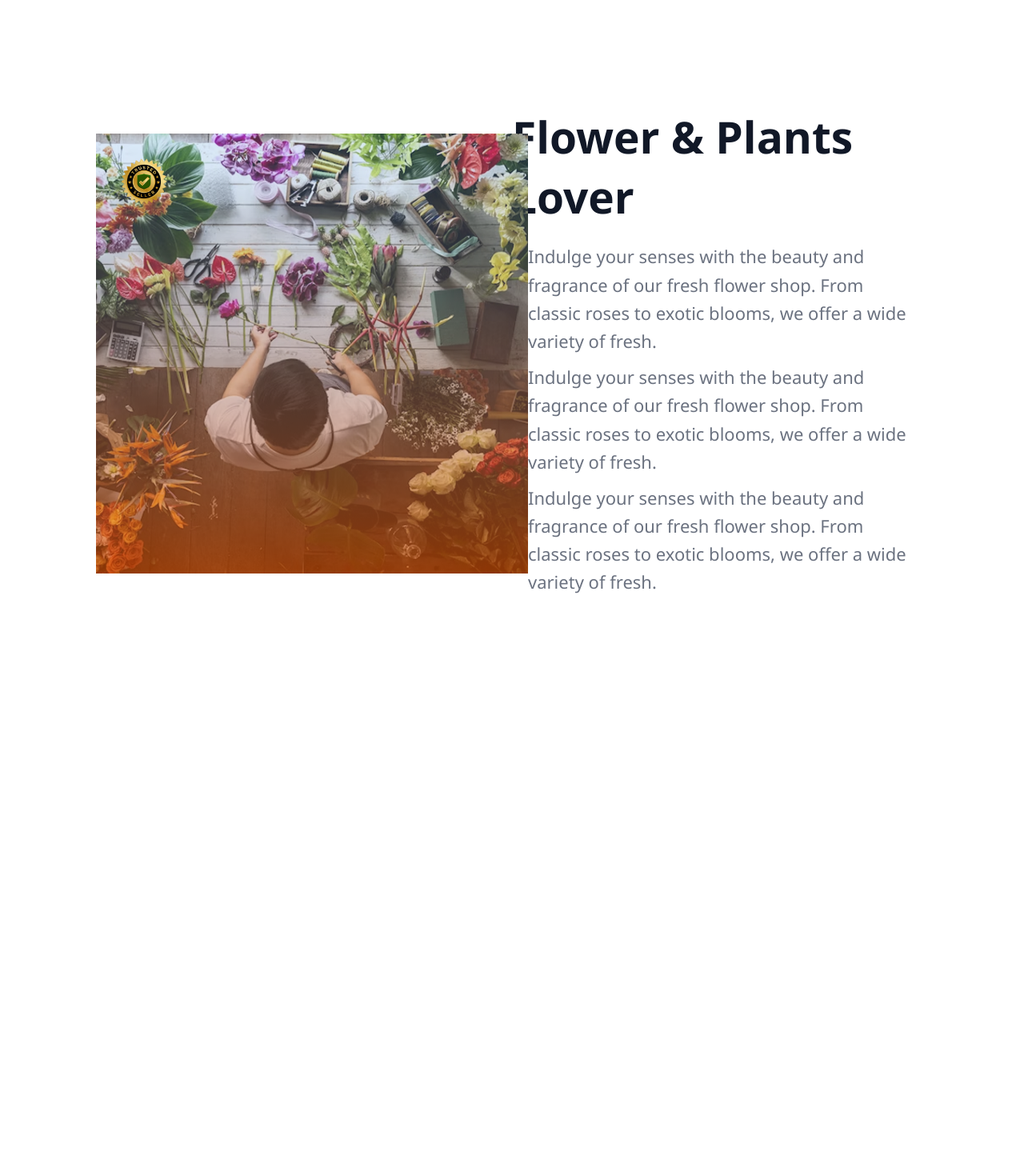
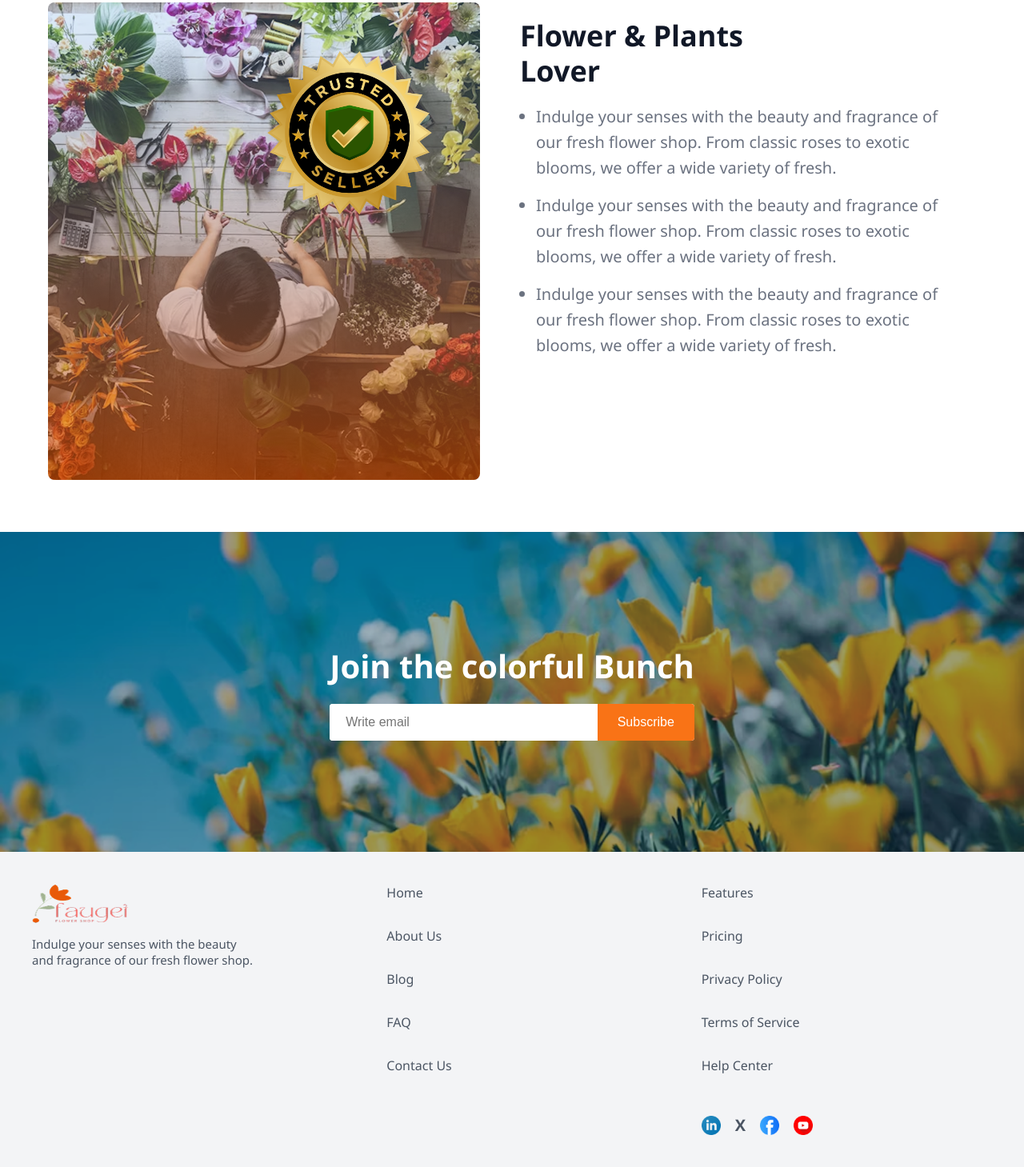
Before and after one commit to nusrat10-cell/Flower-Market, a plain HTML site: page index.html in a window 1280 px wide. Shown: the part 1583-3042 px from the top of the page at 80% size. Before the commit the page ends 2379 px from the top, so only its background shows below. Drawn offline with Linux system fonts and the light colour scheme.

Commit message:
footer section added

```diff
--- a/index.html
+++ b/index.html
@@ -37,14 +37,14 @@
   </p>
 
   <div class="plants-grid">
-    <!-- 8 cards -->
+
     <div class="plant-card">
       <img src="B12A02-Responsive-Flowers/assets/sample-flower-image.png" alt="Lily Blossom">
       <h3>Lily Blossom</h3>
       <p class="price">20 USD</p>
       <button>Add to Cart</button>
     </div>
-    <!-- Duplicate 7 more cards below with same content -->
+
     <div class="plant-card"><img src="B12A02-Responsive-Flowers/assets/sample-flower-image.png"><h3>Lily Blossom</h3><p class="price">20 USD</p><button>Add to Cart</button></div>
     <div class="plant-card"><img src="B12A02-Responsive-Flowers/assets/sample-flower-image.png"><h3>Lily Blossom</h3><p class="price">20 USD</p><button>Add to Cart</button></div>
     <div class="plant-card"><img src="B12A02-Responsive-Flowers/assets/sample-flower-image.png"><h3>Lily Blossom</h3><p class="price">20 USD</p><button>Add to Cart</button></div>
@@ -58,23 +58,81 @@
 
 <section class="plants-lover">
     <div class="content">
+
+
       <div class="image-wrapper">
-      <img src="B12A02-Responsive-Flowers/assets/flower-store.png" alt="Flower Arrangement" />
+        <img src="B12A02-Responsive-Flowers/assets/flower-store.png" alt="Flower Arrangement">
         <div class="trusted-badge">
-        <img src="B12A02-Responsive-Flowers/assets/trusted-badge.png" alt="Trusted Seller Badge" />
+          <img src="B12A02-Responsive-Flowers/assets/trusted-badge.png" alt="Trusted Seller Badge">
         </div>
       </div>
+
+
       <div class="text">
-      <h1>Flower & Plants <br>
-         Lover</h1>
+        <h1>
+          Flower & Plants <br>
+          Lover
+        </h1>
         <ul>
           <li>Indulge your senses with the beauty and fragrance of our fresh flower shop. From classic roses to exotic blooms, we offer a wide variety of fresh.</li>
           <li>Indulge your senses with the beauty and fragrance of our fresh flower shop. From classic roses to exotic blooms, we offer a wide variety of fresh.</li>
           <li>Indulge your senses with the beauty and fragrance of our fresh flower shop. From classic roses to exotic blooms, we offer a wide variety of fresh.</li>
         </ul>
       </div>
+
     </div>
   </section>
+
+
+
+  <section class="newsletter">
+    <div class="overlay">
+      <h2>Join the colorful Bunch</h2>
+      <form>
+        <input type="email" placeholder="Write email" required />
+        <button type="submit">Subscribe</button>
+      </form>
+    </div>
+  </section>
+
+
+  <footer class="footer">
+  <div class="footer-container">
+    <!-- Left -->
+    <div class="footer-left">
+      <img src="B12A02-Responsive-Flowers/assets/logo.png" alt="Logo" class="logo">
+      <p>Indulge your senses with the beauty and fragrance of our fresh flower shop.</p>
+    </div>
+
+    <!-- Center -->
+    <div class="footer-center">
+      <ul>
+        <li>Home</li>
+        <li>About Us</li>
+        <li>Blog</li>
+        <li>FAQ</li>
+        <li>Contact Us</li>
+      </ul>
+    </div>
+
+    <!-- Right + Social -->
+    <div class="footer-right">
+      <ul>
+        <li>Features</li>
+        <li>Pricing</li>
+        <li>Privacy Policy</li>
+        <li>Terms of Service</li>
+        <li>Help Center</li>
+      </ul>
+      <div class="social-icons">
+        <img src="B12A02-Responsive-Flowers/assets/icon-linkedin.png" alt="LinkedIn">
+        <span class="icon-x">X</span>
+        <img src="B12A02-Responsive-Flowers/assets/icon-facebook.png" alt="Facebook">
+        <img src="B12A02-Responsive-Flowers/assets/icon-youtube.png" alt="YouTube">
+      </div>
+    </div>
+  </div>
+</footer>
 
 
 
--- a/style.css
+++ b/style.css
@@ -201,6 +201,7 @@ body {
 body {
   margin: 0;
   font-family: 'Segoe UI', Tahoma, Geneva, Verdana, sans-serif;
+  background-color: #fff;
 }
 
 .plants-lover {
@@ -210,46 +211,51 @@ body {
 .content {
   display: flex;
   flex-wrap: wrap;
-  align-items: center;
-  margin-left: 100px;
-  margin-right: 100px;
-  margin-top: 150px;
+  align-items: flex-start;
+  justify-content: center;
+  gap: 30px;
+  max-width: 1200px;
+  margin: 0 auto;
+  padding: 40px 20px;
 }
 
 .image-wrapper {
   position: relative;
-  flex: 1;
-  min-width: 300px;
+  flex: 1 1 300px;
+  max-width: 540px;
 }
 
 .image-wrapper img {
-  width: 540px;
-  height: 550px;
+  width: 100%;
+  height: auto;
+  border-radius: 8px;
+}
 
 
-}
-
 .trusted-badge {
-  position: absolute;
+  position:absolute;
+  margin-bottom: 437px;
   top: 20px;
-  left: 20px; /* Adjusted based on your image */
+  right: 20px;
   z-index: 10;
 }
 
 .trusted-badge img {
-  width: 80px;
-  height: auto;
+  width: 286px;
+  height: 286px;
 }
 
+
 .text {
-  flex: 1;
+  flex: 1 1 300px;
   padding: 20px;
 }
 
 .text h1 {
-  font-size: 55px;
+  font-size: 36px;
   font-weight: bold;
   margin-bottom: 20px;
+  line-height: 1.2;
 }
 
 .text ul {
@@ -259,15 +265,16 @@ body {
 
 .text ul li {
   color: #6B7280;
-  font-size: 22px;
-  margin-bottom: 10px;
+  font-size: 20px;
+  margin-bottom: 15px;
   line-height: 1.6;
 }
 
-/* 📱 Mobile Responsive */
+
 @media (max-width: 768px) {
   .content {
     flex-direction: column;
+    padding: 20px 10px;
   }
 
   .image-wrapper {
@@ -275,17 +282,194 @@ body {
     margin-bottom: 20px;
   }
 
-  .text {
-    text-align: left;
-    padding: 0 10px;
-  }
-
   .trusted-badge {
-    top: 10px;
-    left: 10px;
+    top: 15px;
+    right: 15px;
   }
 
   .trusted-badge img {
     width: 70px;
   }
+
+  .text h1 {
+    font-size: 30px;
+    text-align: center;
+  }
 }
+
+
+
+/* Newsletter */
+.newsletter {
+  background-image: url('B12A02-Responsive-Flowers/assets/news-letter-bg.png');
+  background-size: cover;
+  background-position: center;
+  background-repeat: no-repeat;
+  width: 100%;
+  height: 400px;
+  display: flex;
+  align-items: center;
+  justify-content: center;
+  text-align: center;
+}
+
+.newsletter .overlay {
+  display: flex;
+  flex-direction: column;
+  align-items: center;
+  gap: 20px;
+}
+
+.newsletter h2 {
+  font-size: 40px;
+  font-weight: bold;
+  color: white;
+}
+
+.newsletter form {
+  display: flex;
+  background-color: white;
+  border-radius: 4px;
+  overflow: hidden;
+  max-width: 500px;
+  width: 100%;
+}
+
+.newsletter input[type="email"] {
+  padding: 14px 20px;
+  font-size: 16px;
+  border: none;
+  flex: 1;
+  outline: none;
+}
+
+.newsletter button {
+  background-color: #f97316;
+  color: white;
+  padding: 14px 25px;
+  font-size: 16px;
+  border: none;
+  cursor: pointer;
+}
+
+.newsletter button:hover {
+  background-color: #ea580c;
+}
+
+
+/* Footer */
+.footer {
+  background-color: #f3f4f6;
+  padding: 40px 20px;
+}
+
+.footer-container {
+  display: flex;
+  justify-content: space-between;
+  align-items: flex-start;
+  max-width: 1200px;
+  margin: auto;
+  flex-wrap: wrap;
+  gap: 30px;
+}
+
+.footer-left {
+  flex: 1 1 250px;
+}
+
+.footer-left .logo {
+  width: 120px;
+  margin-bottom: 10px;
+}
+
+.footer-left p {
+  color: #4b5563;
+  font-size: 15px;
+  max-width: 280px;
+}
+
+.footer-center,
+.footer-right {
+  flex: 1 1 200px;
+}
+
+.footer-center ul,
+.footer-right ul {
+  list-style: none;
+  padding: 0;
+  margin: 0;
+}
+
+.footer-center li,
+.footer-right li {
+  margin-bottom: 32px;
+  color: #4B5563;
+  font-size: 16px;
+  cursor: pointer;
+}
+
+.footer-center li:hover,
+.footer-right li:hover {
+  color: #f97316;
+}
+
+/* Social icons beside right column */
+.footer-right {
+  display: flex;
+  flex-direction: column;
+  gap: 20px;
+  align-items: flex-start;
+}
+
+.social-icons {
+  display: flex;
+  gap: 18px;
+  align-items: center;
+  margin-top: auto;
+}
+
+.social-icons img {
+  width: 24px;
+  height: 24px;
+}
+
+.icon-x {
+  font-size: 20px;
+  color: #4b5563;
+  font-weight: bold;
+  display: inline-block;
+  line-height: 24px;
+}
+
+/* Responsive */
+@media (max-width: 768px) {
+  .newsletter h2 {
+    font-size: 28px;
+  }
+
+  .newsletter {
+    height: auto;
+    padding: 60px 20px;
+  }
+
+  .footer-container {
+    flex-direction: column;
+    text-align: center;
+    gap: 30px;
+  }
+
+  .footer-center ul,
+  .footer-right ul {
+    display: flex;
+    flex-direction: column;
+    align-items: center;
+  }
+
+  .footer-right {
+    align-items: center;
+  }
+
+  .social-icons {
+    justify-content: center;
+  }
+}
```
Lines whose indentation alone changed are shown as unchanged.
